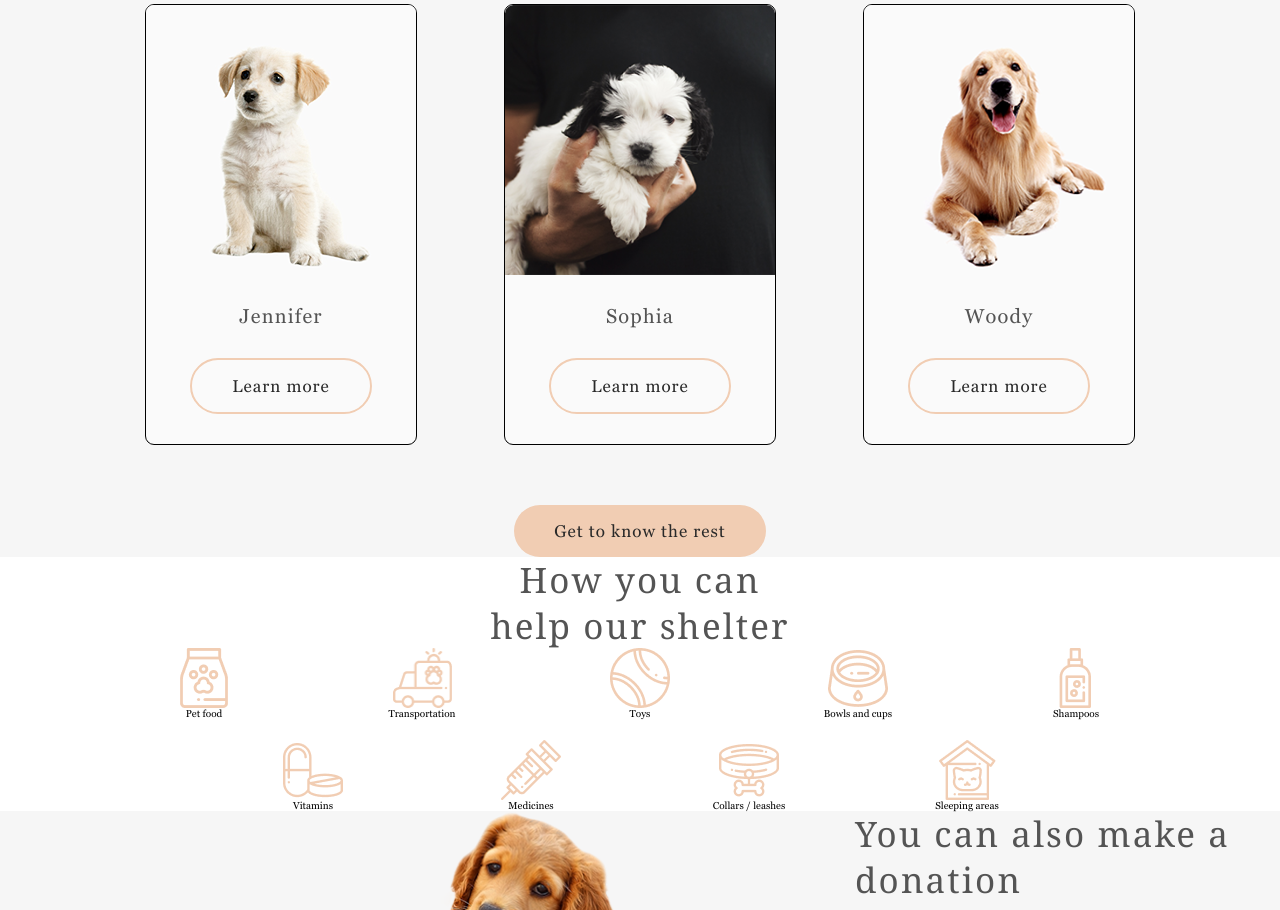
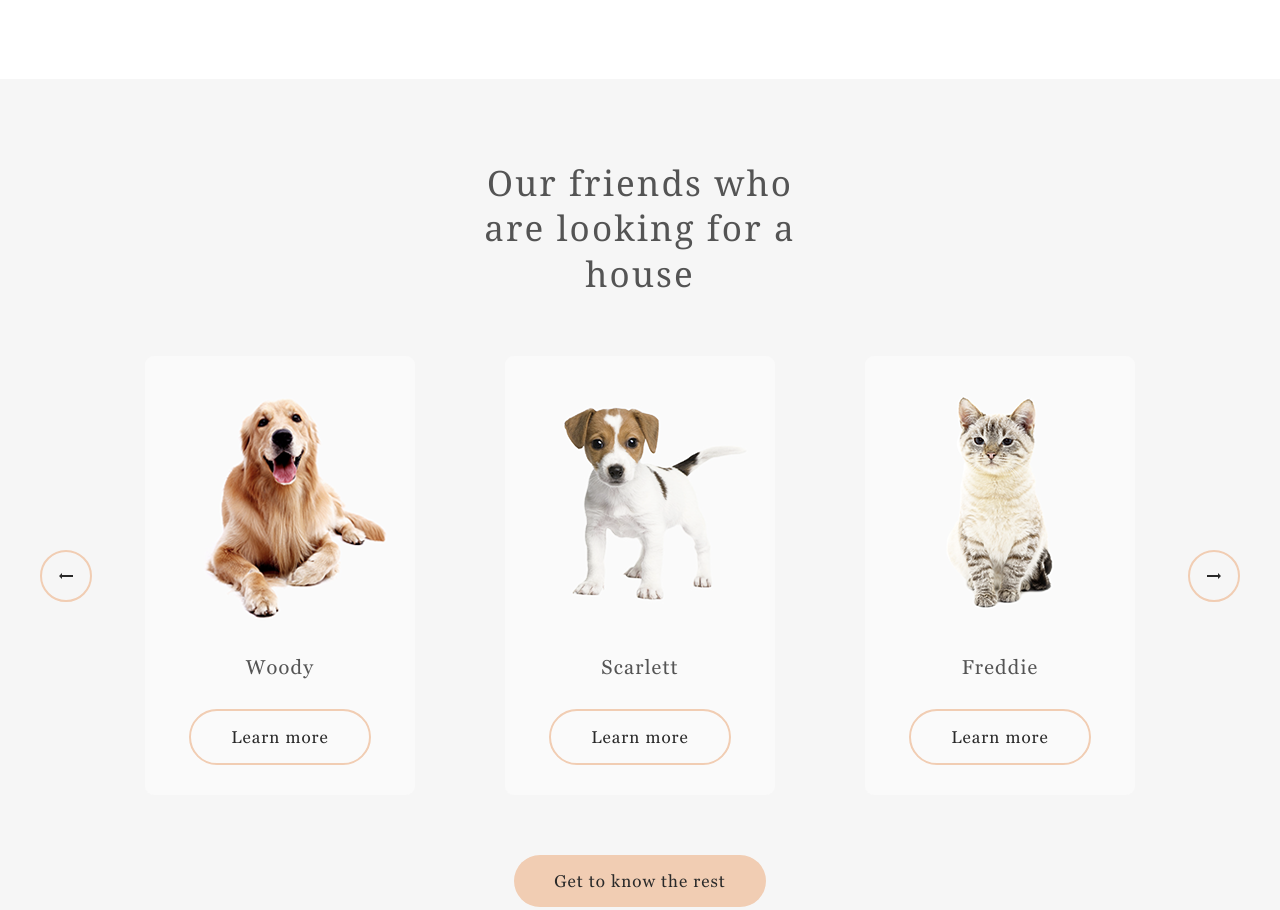
Before and after one commit to The-Dmitry/Shelter, a website built with webpack: page shelter/src/main.html in a window 1280 px wide. Shown: the part 1475-2385 px from the top of the page. Built offline with nearby package versions, Linux system fonts and the light colour scheme.

Commit message:
feat: implement slider

```diff
--- a/shelter/src/js/Article.js
+++ b/shelter/src/js/Article.js
@@ -1,42 +1,38 @@
 export class Article{
   constructor({id, name, img}){
-    // , type, breed, description, age, inoculations, diseases, parasites
     this.id = id
     this.name = name
     this.img = img
-    // this.type = type
-    // this.breed = breed
-    // this.description = description
-    // this.age = age
-    // this.inoculations = inoculations
-    // this.diseases = diseases
-    // this.parasites = parasites
+  }
+
+  getData(){
+    console.log(this.name);
   }
 
   buildArticle(){
     let card = document.createElement('li')
-    card.className = 'slider__item'
+    card.className = 'pet-card'
 
     let div = document.createElement('div')
-    div.className = 'slider__image'
+    div.className = 'pet-card__image'
 
     let img = document.createElement('img')
-    img.className = 'slider-photo'
+    img.className = 'pet-card-photo'
     img.src = this.img
 
     div.append(img)
 
     let sliderText = document.createElement('p')
-    sliderText.className = 'slider__text'
+    sliderText.className = 'pet-card__text'
     sliderText.textContent = this.name
 
     let button = document.createElement('button')
-    button.className = 'slider__button button'
+    button.className = 'pet-card__button button'
     button.textContent = 'Learn more'
 
     card.append(div, sliderText, button)
+    card.setAttribute('data-id', this.id)
     return card
   }
 
-
 }
--- a/shelter/src/js/slider.js
+++ b/shelter/src/js/slider.js
@@ -1,27 +1,73 @@
 import{ Article } from './Article'
 import petsList from './pets.js'
-const slider = document.querySelector('.slider')
+const slider = document.querySelector('.slider__container')
+
+const next = document.querySelector('.slider__next')
+const prev = document.querySelector('.slider__prev')
 
 
+let isEnabled = true
+let arrayOfNumbers = new Array(petsList.length).fill(0).map((e,i) => i)
+
+let shuffle = shuffleObjects()
+
+function createSLiderRow(className = 'slider__row') {
+  let template = document.createElement('ul')
+  template.append(...shuffle().reduce((acc, curr) => {
+    acc.push(new Article(petsList[curr]).buildArticle())
+    return acc
+  }, []))
+  template.className = className
+
+  slider.append(template)
+}
+
+createSLiderRow()
 
 
+next.addEventListener('click', ()=> {
+  rollTheCarousel('slider__row from-right', 'to-left')
+})
 
-function test() {
-  let template = document.createElement('ul')
-  template.className = 'slider__row'
-  let list = []
-  for(let i = 0; i < 3; i++) {
-    list.push(new Article(petsList[i]).buildArticle())
+prev.addEventListener('click', ()=> {
+  rollTheCarousel('slider__row from-left', 'to-right')
+})
+
+
+function rollTheCarousel(rowClassName, direction) {
+  if(isEnabled){
+    isEnabled = false
+    createSLiderRow(rowClassName)
+    slider.children[0].classList.add(direction)
+    slider.children[0].addEventListener('animationend', function(){
+      this.remove()
+    })
+    slider.children[1].addEventListener('animationend', function(){
+      this.classList.remove('from-right', 'from-left')
+      isEnabled = true
+    })
   }
-  template.append(...list)
-  slider.append(template)
-  // slider.append(new Article(petsList[0]).buildArticle())
 }
 
-test()
 
-// let test = [1, 2, 3, 4, 5, 6, 7, 8]
+function randomArray(array) {
+  let arr = array
+  for(let i = arr.length - 1; i > 0; i--) {
+      const j = Math.floor(Math.random() * (i+1))
+      const temp = arr[i]
+      arr[i] = arr[j]
+      arr[j] = temp
+  }
+  return arr
+}
 
-
-
-// console.log(petsList.length);
+function shuffleObjects() {
+  let slides = randomArray(arrayOfNumbers)  /*1 2 3 4 5 6 7 8 */
+  let currentSlides
+  return ()=> {
+    currentSlides = slides.slice(0, 3) /* 1 2 3 */
+    slides.splice(0, 3) /*4 5 6 7 8 */
+    slides = [...randomArray(slides), ...currentSlides] /*4 5 6 7 8 +  1 2 3 */
+    return currentSlides
+  }
+}
--- a/shelter/src/main.html
+++ b/shelter/src/main.html
@@ -30,7 +30,7 @@
     </div>
   </header>
   <main class="main">
-    <section class="not-only">
+    <section class="not-only section">
       <div class="container">
         <article class="not-only__content">
           <h2 class="title not-only__title">Not only people need a house</h2>
@@ -39,19 +39,22 @@
         </article>
       </div>
     </section>
-    <section class="about">
+    <section class="about section">
       <div class="container">
         <article class="about__content">
-          <h3 class="title our-friends__title">About the shelter “Cozy House”</h3>
+          <h3 class="title about__title">About the shelter “Cozy House”</h3>
           <p class="about__text">Currently we have 121 dogs and 342 cats on our hands and statistics show that only 20% of them will find a family. The others will continue to live with us and will be waiting for a lucky chance to become dearly loved.</p>
           <p class="about__text">We feed our wards with the best food and make sure that they do not get sick, feel comfortable (including psychologically) and well. We are supported by 87 volunteers and 28 employees of various skill levels. About 12% of the animals are taken by the shelter staff. Taking care of the animals, they become attached to the pets and would hardly ever leave them alone.</p>
         </article>
       </div>
     </section>
-    <section class="our-friends">
+    <section class="our-friends section">
       <div class="container">
-        <h3 class="title our-friends__title">Our friends who are looking for a house</h3>
+        <h3 class="title our-friends__title">Our friends who <br>are looking for a house</h3>
         <div class="our-friends__slider slider">
+          <div class="slider__container"></div>
+          <button class="slider__next slider-button"></button>
+          <button class="slider__prev slider-button"></button>
           <!-- <ul class="slider__row">
             <li class="slider__item">
               <div class="slider__image">
@@ -79,7 +82,7 @@
         <button class="button">Get to know the rest</button>
       </div>
     </section>
-    <section class="help">
+    <section class="help section">
       <div class="container">
         <h3 class="title help__title">How you can help our shelter</h3>
         <ul class="help-list">
@@ -122,7 +125,7 @@
         </ul>
       </div>
     </section>
-    <section class="in-addition">
+    <section class="in-addition section">
       <div class="container">
         <article class="in-addition__content">
           <h3 class="title in-addition__title">You can also make a donation</h3>
--- a/shelter/src/style/base/_base.scss
+++ b/shelter/src/style/base/_base.scss
@@ -9,7 +9,13 @@ html {
   width: 100%;
   max-width: 1200px;
   height: 100%;
-  // padding: 0 40px;
+}
+
+.section,
+.footer,
+.header {
+  padding: 0 40px;
+
 }
 
 .title {
--- /dev/null
+++ b/shelter/src/style/components/_pet-card.scss
@@ -0,0 +1,34 @@
+.pet-card {
+  display: flex;
+  flex-direction: column;
+  align-items: center;
+  gap: 30px;
+  max-width: 270px;
+  width: 100%;
+  background: #FAFAFA;
+  border-radius: 9px;
+  overflow: hidden;
+}
+.pet-card__image {
+  position: relative;
+  width: 100%;
+  padding: 0 0 100% 0;
+}
+.pet-card-photo {
+  position: absolute;
+  top: 0;
+  left: 0;
+  width: 100%;
+}
+.pet-card__text {
+  font-weight: 400;
+  font-size: 2rem;
+  line-height: 2.3rem;
+  letter-spacing: 0.06em;
+  color: $color-dark-title;
+}
+.pet-card__button {
+  margin-bottom: 30px;
+  background-color: transparent;
+  border: 2px solid $color-primary;
+}
--- a/shelter/src/style/layout/_about.scss
+++ b/shelter/src/style/layout/_about.scss
@@ -2,14 +2,18 @@
   .container {
     display: flex;
     justify-content: flex-end;
-    background: url(../../images/aboutPets.png) 25% 0 / contain no-repeat;
+    background: url(../../images/aboutPets.png) 19.5% 43.5% / 25% no-repeat;
+    padding-bottom: 114px;
   }
 
 }
 .about__content {
-  @include articles(25px, 435px);
+  @include articles(25px, 432px);
+  margin: 92px 173px 0 0;
 }
-.title {
+.about__title {
+  max-width: 370px;
+
 }
 
 .about__text {
--- a/shelter/src/style/layout/_header.scss
+++ b/shelter/src/style/layout/_header.scss
@@ -1,7 +1,7 @@
 .header {
   // @include basic-block-size;
-  height: 120px;
-  margin-bottom: -120px;
+  height: 180px;
+  margin-bottom: -180px;
   &__container {
     height: 100%;
     display: flex;
@@ -12,6 +12,9 @@
 
 .logo {
   font-style: normal;
+  display: flex;
+  flex-direction: column;
+  gap: 12px;
 }
 .logo__title {
   color: $color-primary;
--- a/shelter/src/style/layout/_not-only.scss
+++ b/shelter/src/style/layout/_not-only.scss
@@ -1,11 +1,11 @@
 .not-only {
-  padding-top: 120px;
+  padding-top: 180px;
   // height: 700px;
   @include dark-background;
   .container {
     height: 100%;
     background: url(../../images/mainPuppy.png) 100% 0 / contain no-repeat;
-    padding: 150px 0 252px 0;;
+    padding: 150px 0 244px 0;;
   }
 
   &__button {
@@ -16,6 +16,7 @@
 .container {
 }
 .not-only__content {
+  padding-top: 13px;
   @include articles(42px, 460px);
 }
 .title {
--- a/shelter/src/style/layout/_our-friends.scss
+++ b/shelter/src/style/layout/_our-friends.scss
@@ -1,4 +1,5 @@
 .our-friends {
+  padding: 81px 40px 96px 40px;
   @include alternative-background;
   .container {
     display: flex;
@@ -8,8 +9,10 @@
   }
 }
 
+
+
 .our-friends__title {
-  max-width: 370px;
+  max-width: 400px;
   margin: 0 auto;
   text-align: center;
 }
--- a/shelter/src/style/layout/_slider.scss
+++ b/shelter/src/style/layout/_slider.scss
@@ -1,48 +1,105 @@
 .our-friends__slider {
 }
+
 .slider {
   display: flex;
-  justify-content: center;
+  align-items: center;
+  justify-content: space-between;
+  gap: 10px;
   width: 100%;
 }
-.slider__row {
+
+.slider__container {
+  position: relative;
+  overflow: hidden;
+  order: 2;
   display: flex;
-  justify-content: space-between;
+  justify-content: center;
   max-width: 990px;
   width: 100%;
 }
-.slider__item {
+
+
+.slider__next {
+  order: 3;
+
+}
+.slider__prev {
+  order: 1;
+  transform: rotate(180deg);
+}
+.slider-button {
   display: flex;
-  flex-direction: column;
+  justify-content: center;
   align-items: center;
-  gap: 30px;
-  max-width: 270px;
+  border: 2px solid $color-primary;
+  border-radius: 100px;
+  background-color: transparent;
+  width: 52px;
+  height: 52px;
+  position: relative;
+  &::after {
+    content: url(../../images/icons/arrow.svg);
+  }
+}
+
+.slider__row {
+  position: relative;
+  left: 0%;
+  display: flex;
+  justify-content: space-between;
+  gap: 10px;
   width: 100%;
-  border: 1px solid black;
-  background: #FAFAFA;
-  border-radius: 9px;
-  overflow: hidden;
+  animation: 1s ease-in-out;
 }
-.slider__image {
-  position: relative;
-  width: 100%;
-  padding: 0 0 100% 0;
+
+/* Slider cards you can find in components/pets-card*/
+
+
+// Animation
+
+.to-left {
+  animation-name: left;
 }
-.slider-photo {
+
+.to-right {
+  animation-name: right;
+  // animation-direction: reverse;
+}
+
+
+.from-left {
   position: absolute;
   top: 0;
-  left: 0;
-  width: 100%;
+  animation-name: left;
+  animation-direction: reverse;
 }
-.slider__text {
-  font-weight: 400;
-  font-size: 2rem;
-  line-height: 2.3rem;
-  letter-spacing: 0.06em;
-  color: $color-dark-title;
+.from-right {
+  position: absolute;
+  top: 0;
+  animation-name: right;
+  animation-direction: reverse;
 }
-.slider__button {
-  margin-bottom: 30px;
-  background-color: transparent;
-  border: 2px solid $color-primary;
+
+
+
+
+@keyframes left {
+  0% {
+    left: 0%;
+  }
+  100% {
+    left: -120%;
+
+  }
 }
+
+@keyframes right {
+  0% {
+    left: 0%;
+  }
+  100% {
+    left: 120%;
+
+  }
+}
--- a/shelter/src/style/pages/main.scss
+++ b/shelter/src/style/pages/main.scss
@@ -9,6 +9,7 @@
 
 
 @import '../components/buttons';
+@import '../components/pet-card';
 
 @import '../layout/header';
 @import '../layout/not-only';
--- a/shelter/webpack.config.js
+++ b/shelter/webpack.config.js
@@ -13,7 +13,7 @@ module.exports = {
     hints: false,
   },
   devtool: "source-map",
-  mode: 'production',
+  mode: 'development',
   module: {
     rules: [
         {
```
Also changed, not shown: shelter/src/images/icons/arrow.svg (added).
